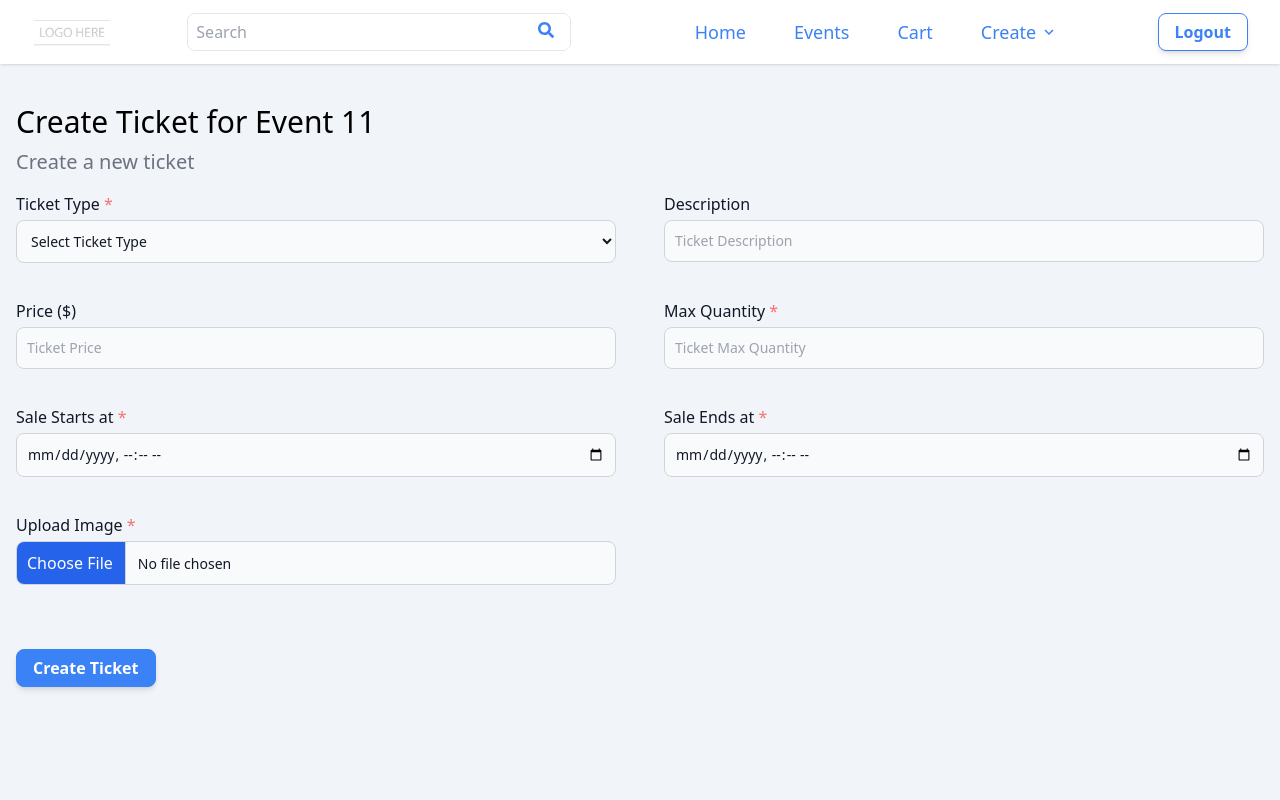
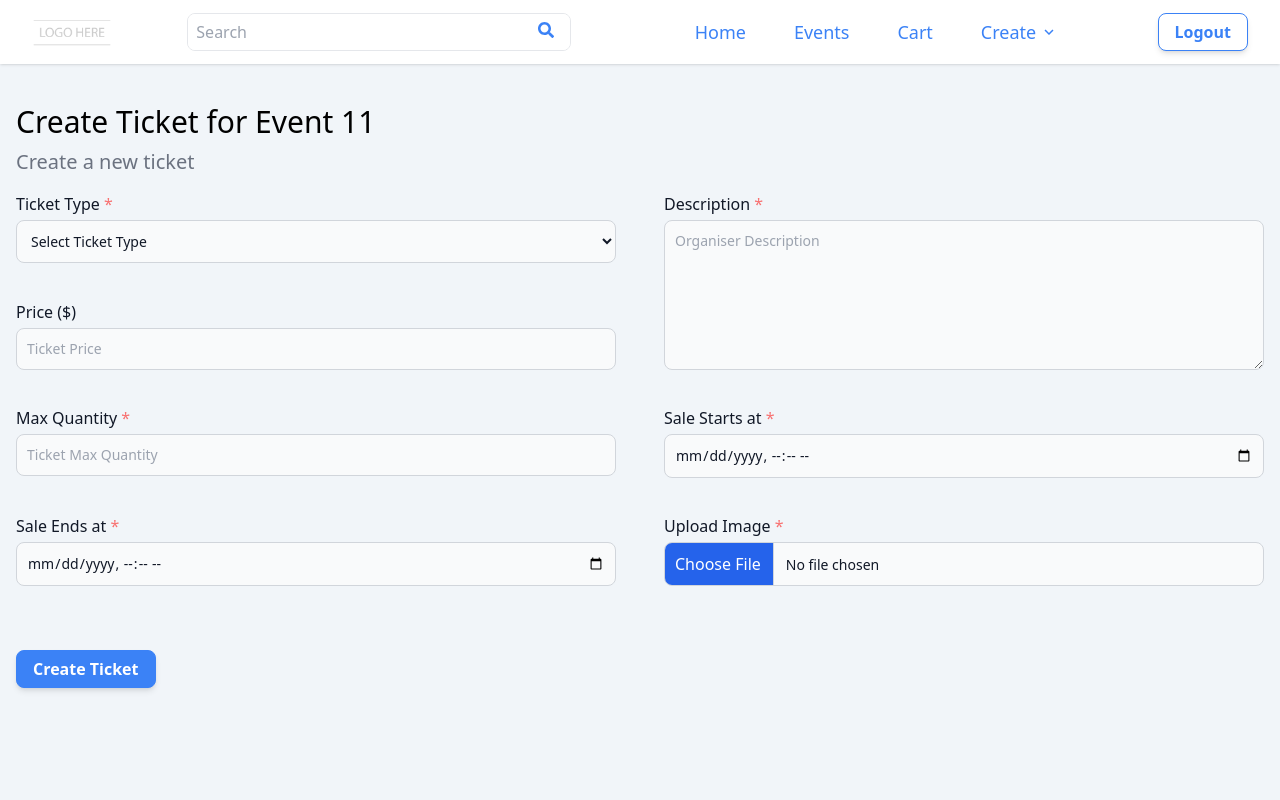
Before and after one commit to abbassays/event-brite, a Next.js app: page /admin/create-ticket in a window 1280 px wide. Shown: the top 800 px of the page. Built offline with nearby package versions, Linux system fonts and the light colour scheme.

Commit message:
textarea added

```diff
--- a/components/AdminForms/EventForm.tsx
+++ b/components/AdminForms/EventForm.tsx
@@ -8,6 +8,7 @@ import Container from "../UI/Container";
 import Input from "../UI/Input";
 import Select from "../UI/Select";
 import Button from "../UI/Button";
+import Textarea from "../UI/Textarea";
 
 const EventForm: React.FC = () => {
   const {
@@ -35,14 +36,15 @@ const EventForm: React.FC = () => {
         errors={errors}
         rules={{ required: "Name is required" }}
       />
-      <Input
-        type="text"
+      <div className="row-span-2">
+        <Textarea
           label="Description"
           placeholder="Event Description"
           name="Description"
           register={register}
           errors={errors}
         />
+      </div>
       <Input
         type="text"
         label="Location"
--- a/components/AdminForms/OrganiserForm.tsx
+++ b/components/AdminForms/OrganiserForm.tsx
@@ -6,6 +6,7 @@ import { OrganiserType } from "../../types";
 import Container from "../UI/Container";
 import Input from "../UI/Input";
 import Button from "../UI/Button";
+import Textarea from "../UI/Textarea";
 
 const OrganiserForm: React.FC = () => {
   const {
@@ -30,8 +31,8 @@ const OrganiserForm: React.FC = () => {
         errors={errors}
         rules={{ required: "Name is required" }}
       />
-      <Input
-        type="text"
+      <div className="row-span-2">
+        <Textarea
           label="Description"
           placeholder="Organiser Description"
           name="description"
@@ -39,6 +40,7 @@ const OrganiserForm: React.FC = () => {
           errors={errors}
           rules={{ required: "Description is required" }}
         />
+      </div>
       <Input
         type="file"
         label={"Upload Image"}
--- a/components/AdminForms/TicketForm.tsx
+++ b/components/AdminForms/TicketForm.tsx
@@ -8,6 +8,7 @@ import Container from "../UI/Container";
 import Input from "../UI/Input";
 import Button from "../UI/Button";
 import Select from "../UI/Select";
+import Textarea from "../UI/Textarea";
 
 interface TicketFormProps {
   event?: EventType | undefined;
@@ -65,15 +66,16 @@ const TicketForm = ({ event }: TicketFormProps) => {
         size={1}
         options={ticketOptions}
       />
-
-      <Input
-        type="text"
-        label="Description"
-        placeholder="Ticket Description"
-        name="description"
-        register={register}
-        errors={errors}
-      />
+      <div className="row-span-2">
+        <Textarea
+          label="Description"
+          placeholder="Organiser Description"
+          name="description"
+          register={register}
+          errors={errors}
+          rules={{ required: "Description is required" }}
+        />
+      </div>
 
       <Input
         type="number"
--- /dev/null
+++ b/components/UI/Textarea.tsx
@@ -0,0 +1,47 @@
+import React, { TextareaHTMLAttributes } from "react";
+
+interface TextareaProps extends TextareaHTMLAttributes<HTMLTextAreaElement> {
+  label: string;
+  name: string;
+  register: any;
+  errors: any;
+  isFile?: boolean;
+  rules?: Record<string, any>;
+}
+
+const Textarea: React.FC<TextareaProps> = ({
+  label,
+  name,
+  register,
+  errors,
+  isFile,
+  rules,
+  ...rest
+}) => {
+  return (
+    <div>
+      <label className="block mb-1 font-medium text-gray-900">
+        {label}
+        {rules?.required && <span className="text-red-400"> *</span>}
+      </label>
+      <textarea
+        {...register(name, rules)}
+        className={`
+        ${!isFile ? `` : `py-0 file:py-3.5`}
+        ${errors[name] ? `border-red-500` : `border-gray-300`}
+      bg-gray-50 border text-gray-900 text-sm rounded-lg h-[150px]  focus:ring-blue-500 focus:border-blue-500 block w-full p-2.5
+          file:-mx-3 file:-my-[0.32rem] file:overflow-hidden file:border-0 file:border-solid file:border-inherit file:bg-blue-600 file:px-3 file:duration-150
+          file:ease-in-out file:[border-inline-end-width:1px] file:[margin-inline-end:0.75rem] hover:file:bg-blue-700 hover:file:cursor-pointer file:text-white file:transition file:text-base
+      `}
+        {...rest}
+      />
+      <div className="h-6">
+        {errors[name] && (
+          <p className="text-red-500">{errors[name]?.message}</p>
+        )}
+      </div>
+    </div>
+  );
+};
+
+export default Textarea;
```
Lines whose indentation alone changed are shown as unchanged.
